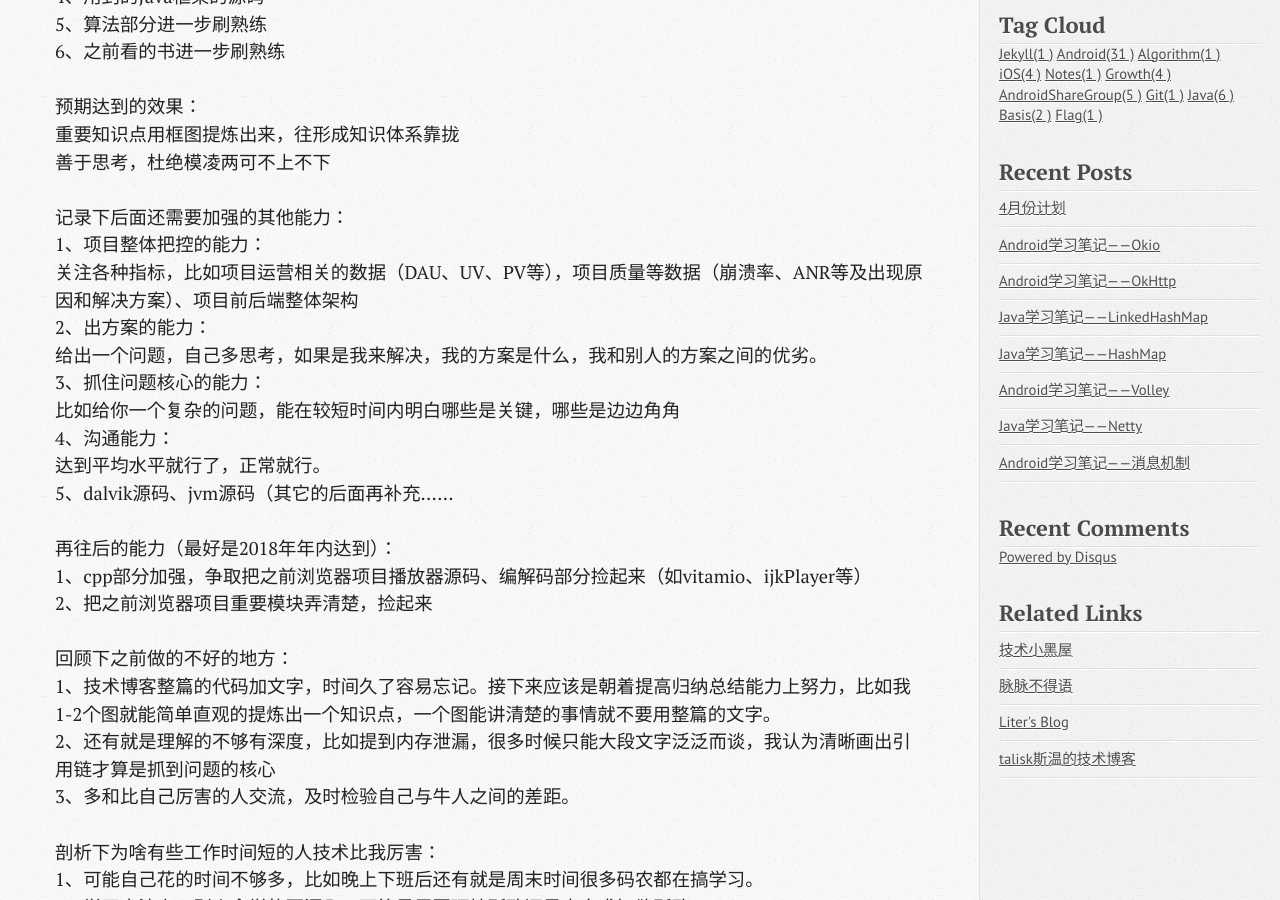
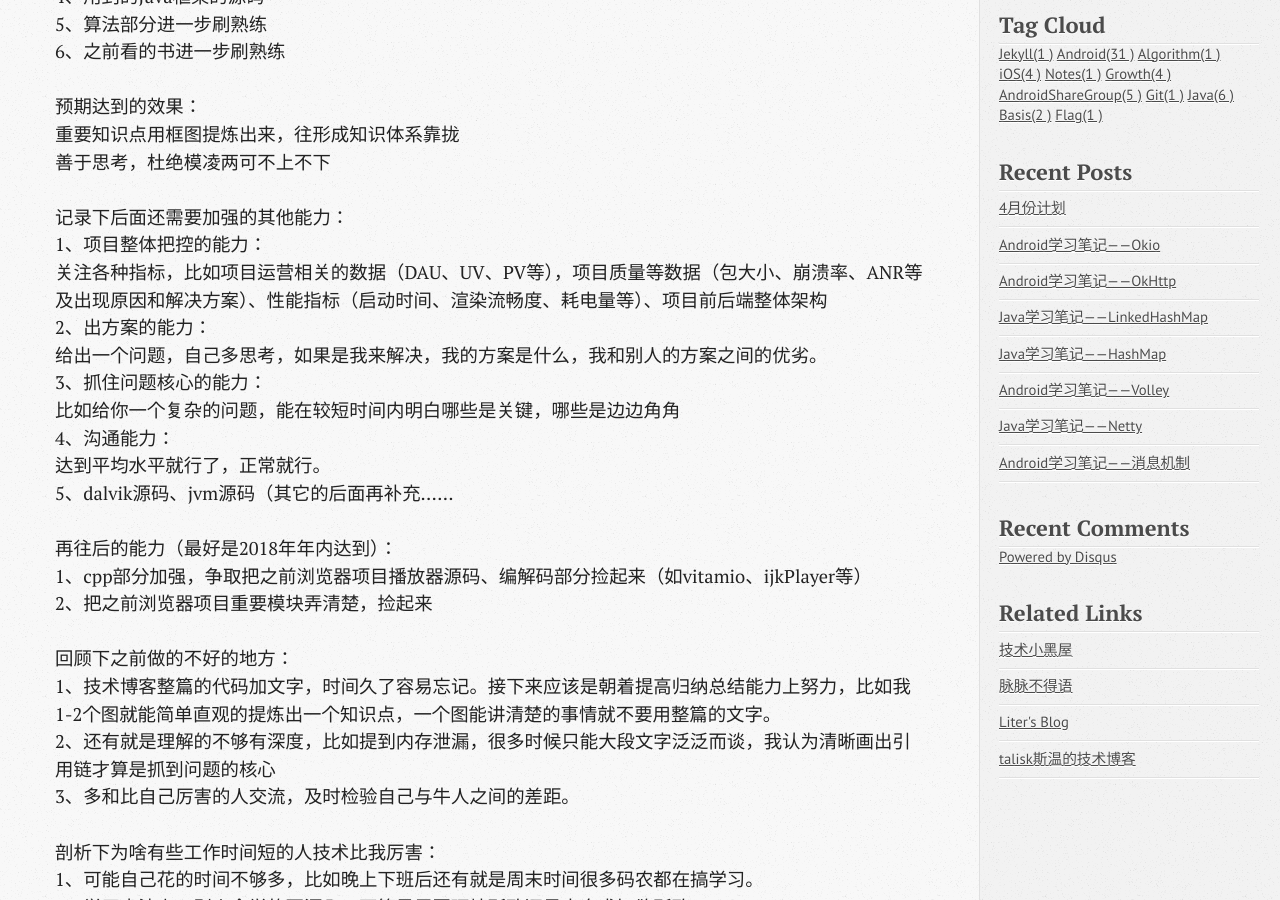
Before and after one commit to wangxinghe/wangxinghe.github.io, a Jekyll site: the page built from _posts/2018-05-01-april-flag.md, in a window 1280 px wide and 900 px high, scrolled down 638 px. Built offline with Jekyll 4.4.1, drawn with Linux system fonts in a browser that asks for light colours; comment, search, counter and statistics services are not loaded.

Commit message:
[update]

```diff
--- a/_posts/2018-05-01-april-flag.md
+++ b/_posts/2018-05-01-april-flag.md
@@ -27,7 +27,7 @@ tags: [Flag]
 
 记录下后面还需要加强的其他能力：
 1、项目整体把控的能力：
-关注各种指标，比如项目运营相关的数据（DAU、UV、PV等），项目质量等数据（崩溃率、ANR等及出现原因和解决方案）、项目前后端整体架构
+关注各种指标，比如项目运营相关的数据（DAU、UV、PV等），项目质量等数据（包大小、崩溃率、ANR等及出现原因和解决方案）、性能指标（启动时间、渲染流畅度、耗电量等）、项目前后端整体架构
 2、出方案的能力：
 给出一个问题，自己多思考，如果是我来解决，我的方案是什么，我和别人的方案之间的优劣。
 3、抓住问题核心的能力：
```
